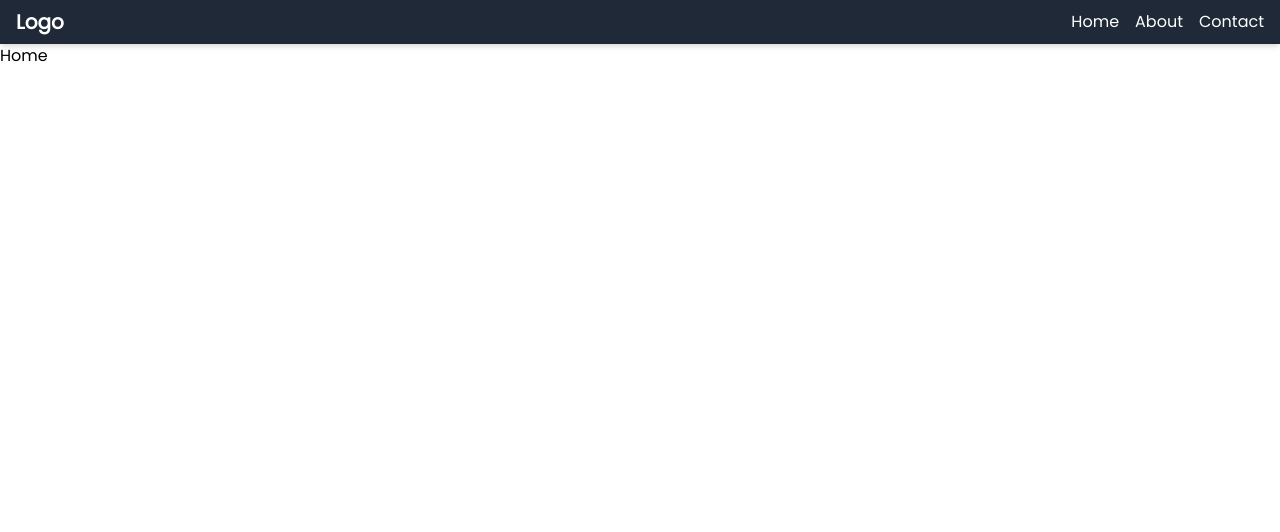
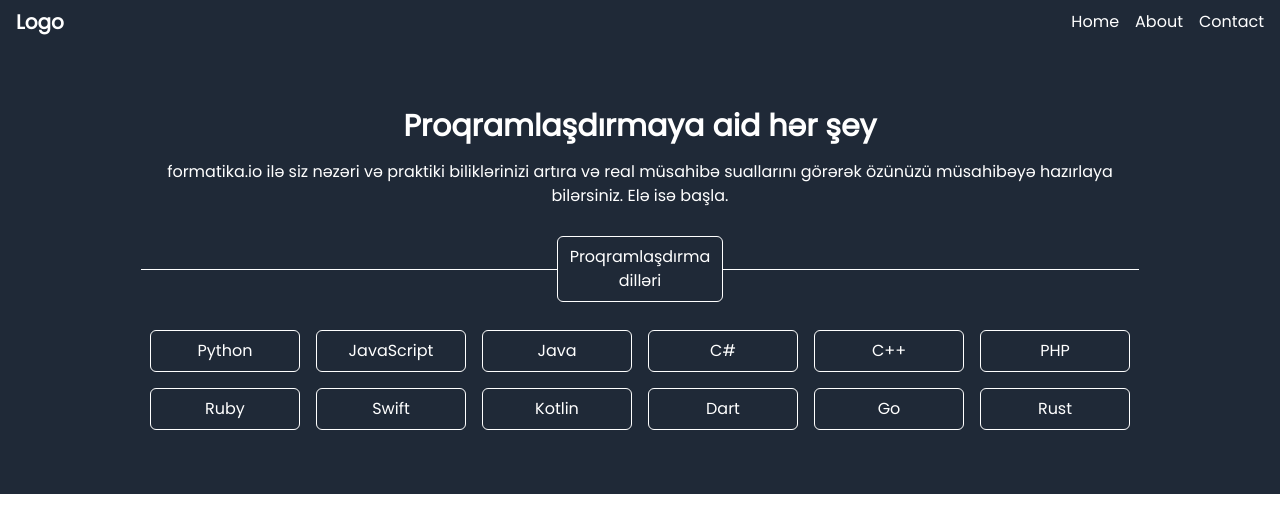
Before and after one commit to formatika-io/formatika-frontend, a React (Vite) app: page / in a window 1280 px wide. Shown: the top 532 px of the page. Built offline with nearby package versions, Linux system fonts and the light colour scheme.

Commit message:
Add Home page

```diff
--- a/src/index.css
+++ b/src/index.css
@@ -3,13 +3,18 @@
 @tailwind utilities;
 
 * {
-    margin: 0;
-    padding: 0;
-    box-sizing: border-box;
-    font-family: 'Poppins', serif;
+  margin: 0;
+  padding: 0;
+  box-sizing: border-box;
+  font-family: "Poppins", serif;
 }
 
 @font-face {
-    font-family: 'Poppins';
-    src: local('Poppins'), url('./assets//fonts/Poppins-Regular.ttf') format('truetype');
+  font-family: "Poppins";
+  src: local("Poppins"),
+    url("./assets//fonts/Poppins-Regular.ttf") format("truetype");
 }
+
+.container {
+  width: 80%;
+}
--- a/src/pages/home/Home.tsx
+++ b/src/pages/home/Home.tsx
@@ -1,5 +1,35 @@
+import Card from "./components/Card";
+import { PROGRAMMING_LANGUAGES } from "./constants";
+
 function Home() {
-  return <div>Home</div>;
+  return (
+    <div className="px-4 py-16 text-center bg-gray-800 text-white">
+      <div className="container mx-auto">
+        <h1 className="text-3xl font-bold">Proqramlaşdırmaya aid hər şey</h1>
+        <p className="mt-4">
+          formatika.io ilə siz nəzəri və praktiki biliklərinizi artıra və real
+          müsahibə suallarını görərək özünüzü müsahibəyə hazırlaya bilərsiniz.
+          Elə isə başla.
+        </p>
+        <div className="flex justify-center items-center mt-7">
+          <div className="h-[1px] w-full bg-white" />
+          <div className="px-3 py-2 border-white border rounded-md">
+            Proqramlaşdırma dilləri
+          </div>
+          <div className="h-[1px] w-full bg-white" />
+        </div>
+        <div className="mt-7 flex justify-center flex-wrap gap-4">
+          {PROGRAMMING_LANGUAGES.map((language, i) => (
+            <Card
+              key={i}
+              title={language.title}
+              to={`/programming-language/${language.id}`}
+            />
+          ))}
+        </div>
+      </div>
+    </div>
+  );
 }
 
 export default Home;
--- /dev/null
+++ b/src/pages/home/components/Card.tsx
@@ -0,0 +1,19 @@
+import { Link } from "react-router-dom";
+
+interface CardProps {
+  title: string;
+  to: string;
+}
+
+function Card(props: CardProps) {
+  return (
+    <Link
+      to={props.to}
+      className="inline-block min-w-[150px] max-w-[200px] py-2 border-white border rounded-md"
+    >
+      {props.title}
+    </Link>
+  );
+}
+
+export default Card;
--- /dev/null
+++ b/src/pages/home/constants.ts
@@ -0,0 +1,52 @@
+export const PROGRAMMING_LANGUAGES:
+    { id: number; title: string; }[]
+    = [
+        {
+            id: 1,
+            title: "Python",
+        },
+        {
+            id: 2,
+            title: "JavaScript",
+        },
+        {
+            id: 3,
+            title: "Java",
+        },
+        {
+            id: 4,
+            title: "C#",
+        },
+        {
+            id: 5,
+            title: "C++",
+        },
+        {
+            id: 6,
+            title: "PHP",
+        },
+        {
+            id: 7,
+            title: "Ruby",
+        },
+        {
+            id: 8,
+            title: "Swift",
+        },
+        {
+            id: 9,
+            title: "Kotlin",
+        },
+        {
+            id: 10,
+            title: "Dart",
+        },
+        {
+            id: 11,
+            title: "Go",
+        },
+        {
+            id: 12,
+            title: "Rust",
+        },
+    ]
```
